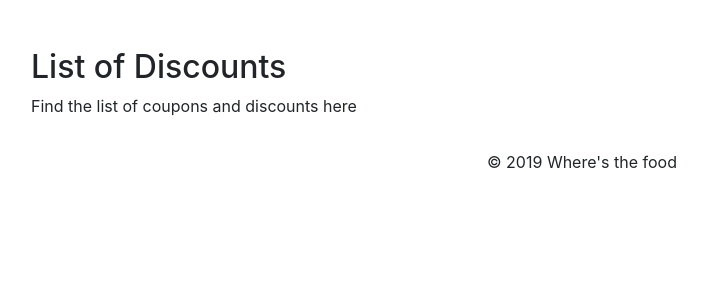
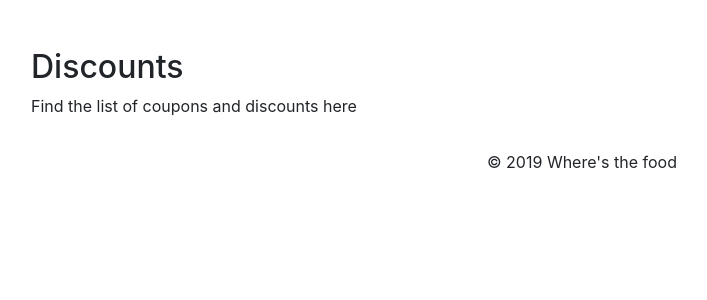
Before and after one commit to benghaun/wheresthefood, a Python web app: template templates/list.html in a window 1280 px wide. Shown: the part 56-356 px from the top of the page, without its empty margins (58-765 px from the left). Run offline with Jinja, Linux system fonts and the light colour scheme; the template is opened without the code that fills it, so the values that code supplies are empty; some libraries are stand-ins or nearby versions.

Commit message:
cleaned up some list and html

```diff
--- a/templates/index.html
+++ b/templates/index.html
@@ -76,7 +76,7 @@
             </div>
             <div class="row text-center p-2">
                 <button id = "zoomarea" class="col-6 btn btn-outline-secondary" type="button">Search</button>
-                <!-- <div class="col-4"></div> -->
+
                 <button id="randomchoice" class="col-6 btn btn-outline-secondary" type="button">Anything</button>
             </div>
                 <p id="loadtext"></p>
@@ -94,8 +94,4 @@
     </footer>
 
 </body>
-
- <script>
-
-</script>
 </html>
--- a/templates/list.html
+++ b/templates/list.html
@@ -44,27 +44,16 @@
         </div>
     </nav>
 
+
     <div class="container">
         <div class="row p-4"></div>
         <div class="row">
             <div class="col">
-                <h2>List of Discounts</h2>
+                <h2>Discounts</h2>
                 <p>Find the list of coupons and discounts here</p>
             </div>
 
         </div>
-
-        <!-- <div class="row justify-content-end p-4">
-            <div class="dropdown text-right">
-                <button class="btn btn-outline-secondary dropdown-toggle" type="button" id="dropdownMenuButton" data-toggle="dropdown" aria-haspopup="true" aria-expanded="false">
-                    Filter By
-                </button>
-                <div class="dropdown-menu" aria-labelledby="dropdownMenuButton">
-                    <a class="dropdown-item" href="#">Distance</a>
-                    <a class="dropdown-item" href="#">Discounts</a>
-                </div>
-            </div>
-        </div> -->
     </div>
 
 
```
